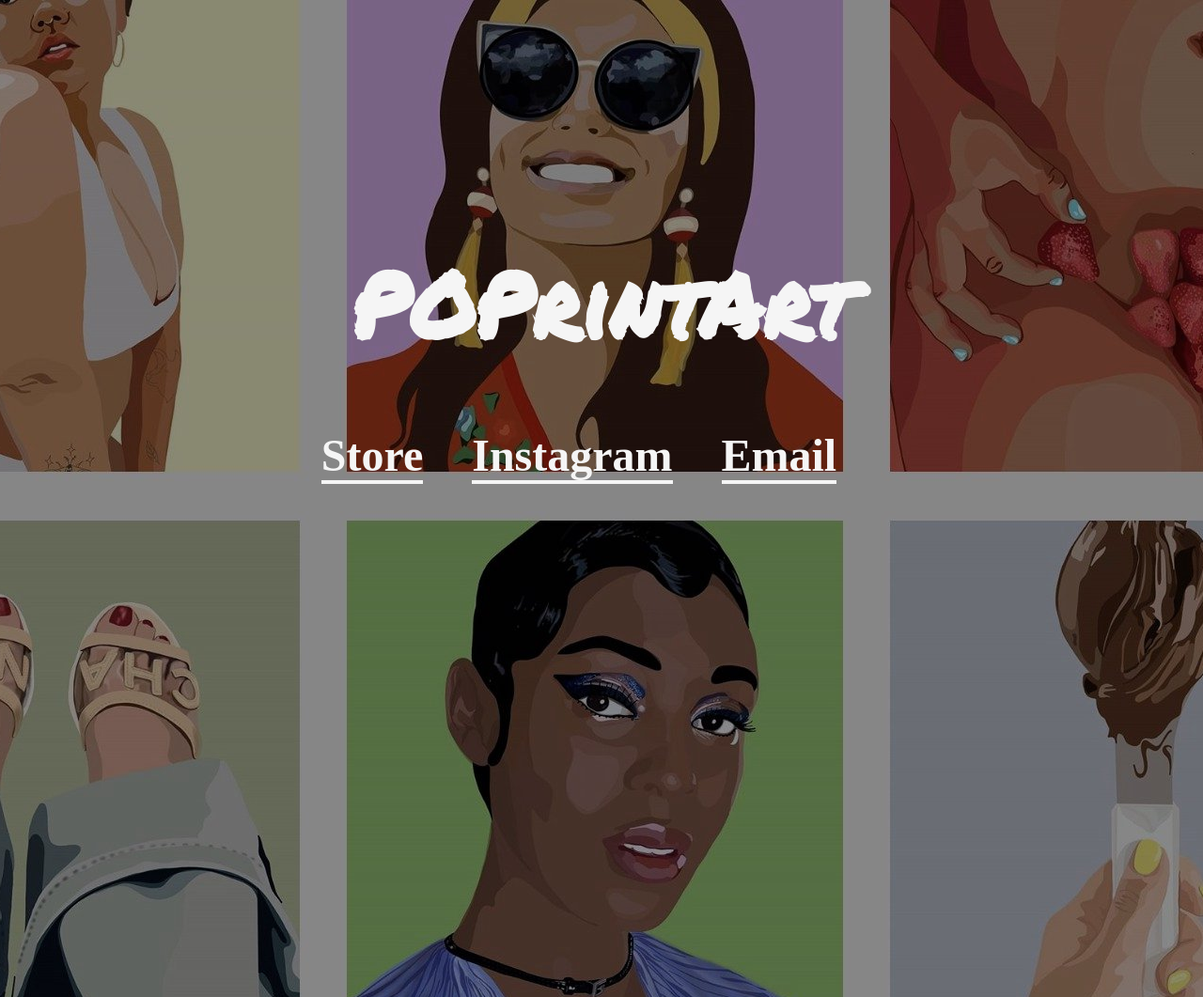
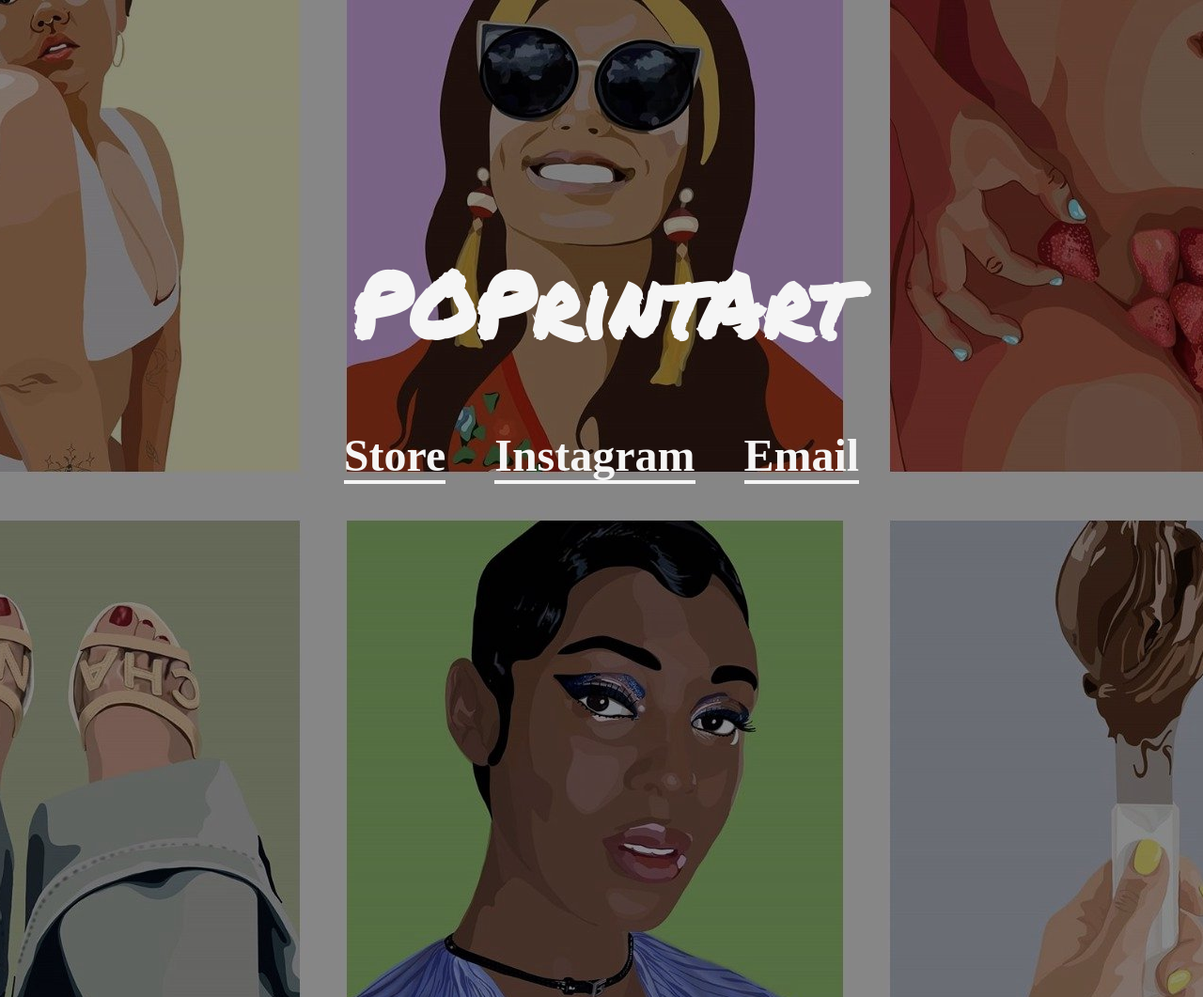
Before and after one commit to jamesmoriarty/poprintart.com, a plain HTML site: page public/index.html in a window 1280 px wide. Shown: the whole page at 94% size. Drawn offline with Linux system fonts and the light colour scheme; a web font is replaced by a local one.

Commit message:
bugfix: even margins.

```diff
--- a/public/index.html
+++ b/public/index.html
@@ -23,7 +23,7 @@
               text-align: center;
             }
             .nav-link {
-              margin-right: 1em;
+              margin: 0 0.5em;
               color: whitesmoke;
               text-decoration: none;
               border-bottom: 0.1em solid whitesmoke;
```
